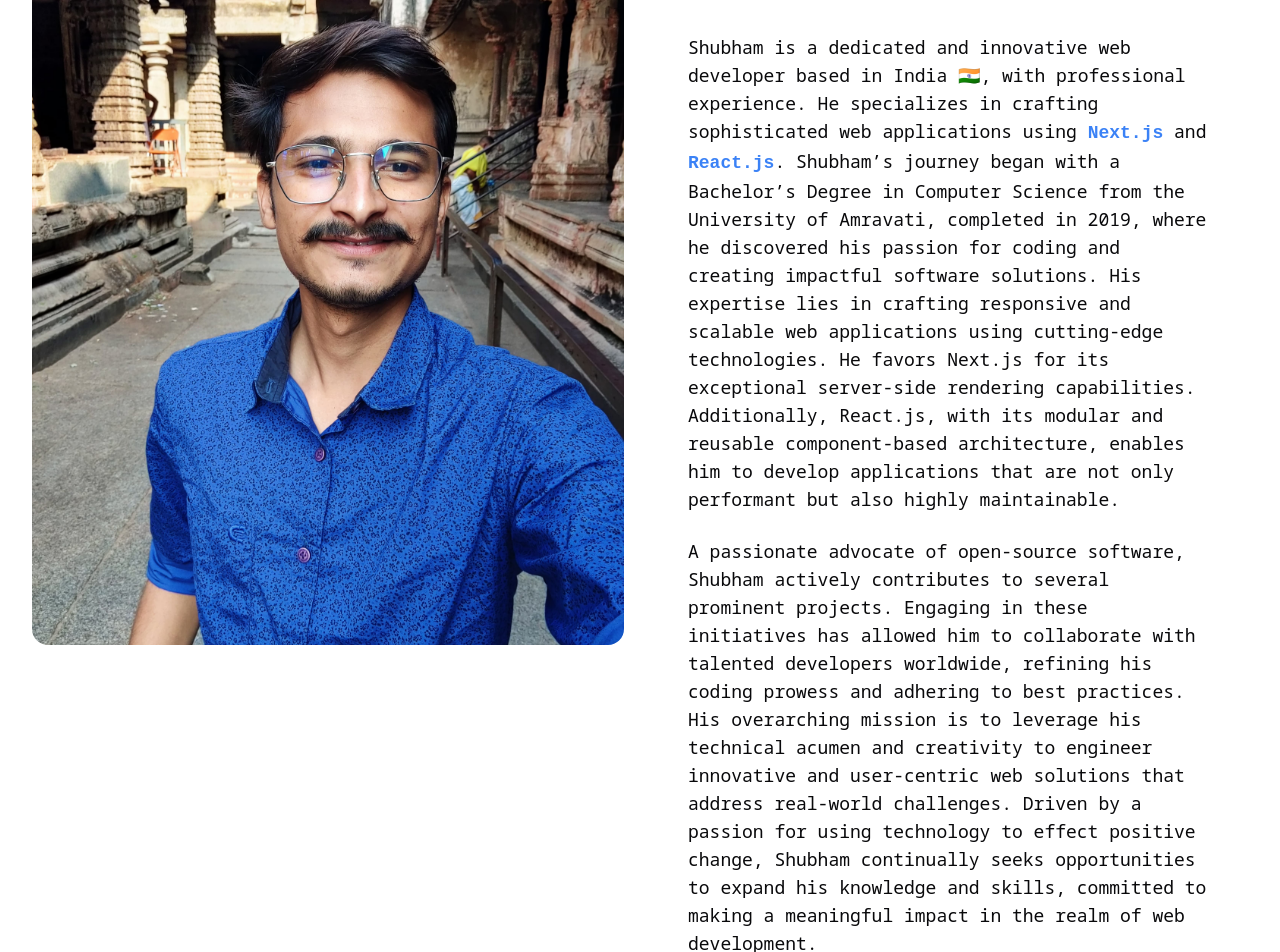
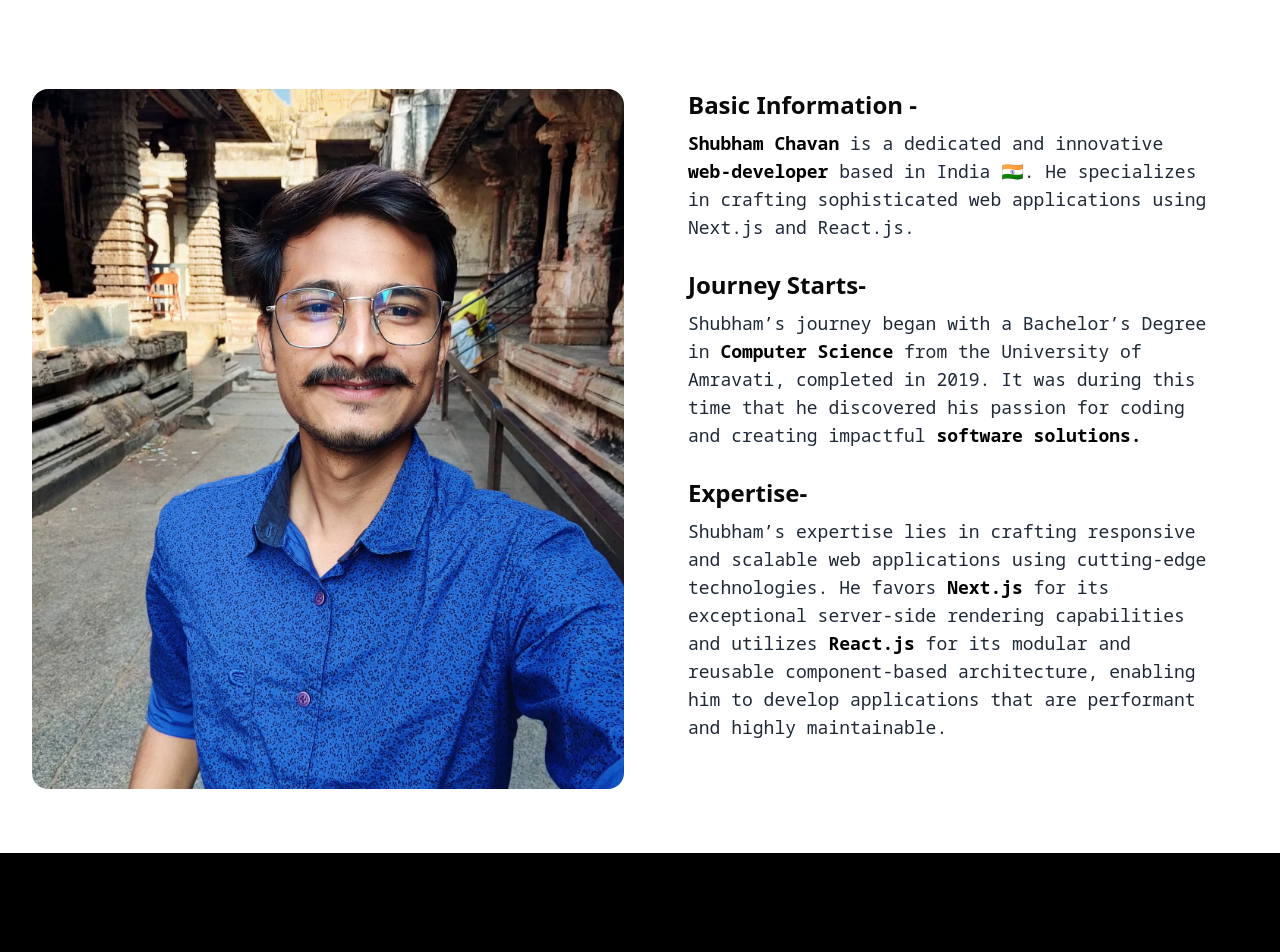
Before and after one commit to imshubhamchavan/official-website, a Next.js app: page /about in a window 1280 px wide. Shown: the part 240-1192 px from the top of the page. Built offline with nearby package versions, Linux system fonts and the light colour scheme.

Commit message:
changes in fonts and major change in about page

```diff
--- a/app/about/page.tsx
+++ b/app/about/page.tsx
@@ -6,6 +6,9 @@ export default function About() {
   return (
     <div>
       <title>About|Shubham Chavan</title>
+      <h1 className="text-4xl lg:text-8xl rubik-scribble text-center text-gray-300 ml-5 mr-5 mt-12">
+        About me !
+      </h1>
       <div className="max-w-7xl w-full px-4 md:px-8 mx-auto mt-14">
         <div className="grid grid-cols-1 lg:grid-cols-4 gap-8 mb-14">
           <Image
@@ -14,52 +17,47 @@ export default function About() {
             className="col-span-2 h-[700px] object-cover animate-slide-in rounded-2xl mt-8 bg-gray-100 "
             priority
           />
+
           <div className="col-span-1 lg:col-span-2 h-full min-h-[500px] lg:min-h-[300px] rounded-2xl p-8">
-            <h1 className="text-2xl lg:text-4xl rubik-scribble-regular text-gray-600 mb-4">
-              About
-            </h1>
-            <div className="lg:text-lg noto-sans-mono">
+            <div className="lg:text-lg ">
               <div className="mb-6">
-                <p className="animate-slide-in-right mt-12">
-                  Shubham is a dedicated and innovative web developer based in
-                  India 🇮🇳, with professional experience. He specializes in
-                  crafting sophisticated web applications using{" "}
-                  <span className="source-code-pro text-blue-500">
-                    Next.js{" "}
-                  </span>{" "}
-                  and
-                  <span className="source-code-pro text-blue-500">
-                    {" "}
-                    React.js
-                  </span>
-                  . Shubham’s journey began with a Bachelor’s Degree in Computer
-                  Science from the University of Amravati, completed in 2019,
-                  where he discovered his passion for coding and creating
-                  impactful software solutions. His expertise lies in crafting
-                  responsive and scalable web applications using cutting-edge
-                  technologies. He favors Next.js for its exceptional
-                  server-side rendering capabilities. Additionally, React.js,
-                  with its modular and reusable component-based architecture,
-                  enables him to develop applications that are not only
-                  performant but also highly maintainable.
-                </p>
-              </div>
 
-              <div className="mb-6">
-                <p className="animate-slide-in">
-                  A passionate advocate of open-source software, Shubham
-                  actively contributes to several prominent projects. Engaging
-                  in these initiatives has allowed him to collaborate with
-                  talented developers worldwide, refining his coding prowess and
-                  adhering to best practices. His overarching mission is to
-                  leverage his technical acumen and creativity to engineer
-                  innovative and user-centric web solutions that address
-                  real-world challenges. Driven by a passion for using
-                  technology to effect positive change, Shubham continually
-                  seeks opportunities to expand his knowledge and skills,
-                  committed to making a meaningful impact in the realm of web
-                  development.
-                </p>
+                {/* information section */}
+
+                <div className="content ">
+                  <div className="key-point ">
+                    <h3 className="mb-2 text-1xl lg:text-2xl rubik-scribble">Basic Information -</h3>
+                    <p className="text-lg noto-sans text-gray-800">
+                    <span className="font-extrabold  text-black">Shubham Chavan </span>is a dedicated and innovative <span className="font-extrabold  text-black"> web-developer </span>
+                      based in India 🇮🇳. He specializes in crafting
+                      sophisticated web applications using Next.js and React.js.
+                    </p>
+                  </div><br />
+
+                  <div className="key-point ">
+                    <h3 className="mb-2 text-1xl lg:text-2xl rubik-scribble ">Journey Starts-</h3>
+                    <p className="text-lg noto-sans text-gray-800">
+                      Shubham’s journey began with a Bachelor’s Degree in
+                      <span className="font-extrabold  text-black"> Computer Science</span> from the University of Amravati,
+                      completed in 2019. It was during this time that he
+                      discovered his passion for coding and creating impactful<span className="font-extrabold text-black"> software solutions.</span>
+
+                    </p>
+                  </div><br />
+
+                  <div className="key-point">
+                    <h3 className="mb-2 text-1xl lg:text-2xl rubik-scribble ">Expertise-</h3>
+                    <p className="text-lg noto-sans text-gray-800">
+                      Shubham’s expertise lies in crafting responsive and
+                      scalable web applications using cutting-edge technologies.
+                      He favors<span className="font-extrabold  text-black"> Next.js </span>for its exceptional server-side
+                      rendering capabilities and utilizes<span className="font-extrabold  text-black"> React.js </span>for its
+                      modular and reusable component-based architecture,
+                      enabling him to develop applications that are performant
+                      and highly maintainable.
+                    </p>
+                  </div>
+                </div>
               </div>
             </div>
           </div>
--- a/app/components/AboutSection.tsx
+++ b/app/components/AboutSection.tsx
@@ -67,15 +67,15 @@ export function AboutSection() {
   return (
     <div className="  mt-24 font-thin">
       <div className="flex space-x-8 flex flex-col">
-        <h1 className="text-4xl lg:text-6xl rubik-scribble text-center text-gray-800 ml-5">
+        <h1 className="text-4xl lg:text-8xl rubik-scribble text-center text-gray-300 ml-5 mr-5">
           Skills and Technologies
         </h1>
         <div className="mt-8  text-center">
 
-        <p className="noto-sans text-gray-500 max-w-3xl w-full px-4 md:px-8 mx-auto">Welcome! Take a moment to explore the diverse range of skills and technologies I utilize. From cutting-edge web technologies and frameworks to essential design tools and programming languages.</p>
+        <p className="noto-sans text-gray-800 max-w-2xl w-full px-4 md:px-8 mx-auto">Welcome! Take a moment to explore the diverse range of <span className="font-extrabold">skills</span>  and technologies I utilize. From cutting-edge web technologies and <span className="font-extrabold">frameworks</span> to essential design tools and programming languages.</p>
 </div>
       </div>
-      <div className=" mt-4 ">
+      <div className=" mt-24 ">
       <Card className="col-span-1 lg:col-span-2 border-none p-8 bg-transparent">
   <CardContent className="flex flex-wrap justify-center items-center gap-8 ">
     {icons.map((item, index) => (
--- a/app/components/Hero.tsx
+++ b/app/components/Hero.tsx
@@ -33,11 +33,12 @@ export function Hero() {
     <div className="grid grid-cols-1 lg:grid-cols-3 h-full">
       <title>Shubham Chavan | Portfolio</title>
       <div className="col-span-1 lg:col-span-2 animate-slide-in h-full min-h-[500px] lg:min-h-[300px] rounded-2xl p-8 mt-16">
-      <h1 className="text-4xl font-bold rubik-scribble-regular text-gray-500 sm:text-3xl lg:text-7xl sm:text-center sm:mx-auto">
+      <div className="sm:text-center">
+      <h1 className="text-4xl font-bold rubik-scribble-regular text-gray-600 sm:text-4xl lg:text-7xl sm:text-center sm:mx-auto">
   SHUBHAM CHAVAN
-</h1>
+</h1></div>
 {" "}
-        <div className="text-center rubik-scribble-regular text-gray-300">
+        <div className="text-center rubik-scribble-regular text-gray-400">
           <h2>Frontend Developer</h2>
         </div>
         <br />
--- a/app/components/Navbar.tsx
+++ b/app/components/Navbar.tsx
@@ -64,7 +64,7 @@ export function Navbar() {
                 <Link href={item.href} legacyBehavior passHref>
                   <NavigationMenuLink
                     active={pathname === item.href}
-                    className={navigationMenuTriggerStyle()}
+                    className= {navigationMenuTriggerStyle()}
                   >
                      {item.icon && <item.icon className="inline-block w-4 h-4 mr-2" />}
                     {item.name}
@@ -84,7 +84,7 @@ export function Navbar() {
             className="relative overflow-hidden px-4 py-4 mt-4 hidden sm:flex  rounded-full text-xsm border-black hover:text-white group"
           >
             <span className="relative text-1xl z-10">
-              <a href="mailto:imshubhamchavan@gmail.com">Contact</a>
+              <a href="mailto:imshubhamchavan@gmail.com">Connect me</a>
             </span>
             <span className="absolute inset-0 bg-black transition-all duration-300 ease-in-out transform translate-y-full group-hover:translate-y-0"></span>
           </Button>
--- a/app/projects/page.tsx
+++ b/app/projects/page.tsx
@@ -24,10 +24,10 @@ export default async function ProjectsPage() {
     <div className="mt-20">
       <title>Projects|Shubham Chavan</title>
       <section className="max-w-3xl w-full px-4 md:px-8 mx-auto">
-      <h1 className="text-6xl lg:text-6xl rubik-scribble text-gray-800 text-center">
+      <h1 className="text-4xl lg:text-8xl rubik-scribble text-center text-gray-300 ml-5 mr-5 ">
         Projects
       </h1>
-      <p className="text-1xl lg:text-1xl noto-sans text-gray-500  mt-6 mb-4 text-center">
+      <p className="text-1xl lg:text-1xl noto-sans text-gray-500  mt-12 mb-4 text-center">
         Explore my diverse range of projects showcasing my expertise in web
         development, including responsive design, dynamic web applications, and
         creative solutions. Each project highlights my skills in modern
@@ -60,7 +60,7 @@ export default async function ProjectsPage() {
                 <div className="mt-3 flex flex-wrap gap-2">
                   {item.tags.map((tagItem, index) => (
                     <span
-                      className="inline-flex source-code-pro font-semibold items-center rounded-md bg-primary/10 px-3 py-1.5 text-xs sm:text-sm  text-primary ring-2 ring-inset ring-primary/20"
+                      className="inline-flex source-code-pro font-semibold items-center rounded-lg bg-gray-100 px-3 py-1.5 text-xs sm:text-sm  text-gray-600 ring-2 ring-outline ring-white"
                       key={index}
                     >
                       {tagItem}
--- a/components/ui/navigation-menu.tsx
+++ b/components/ui/navigation-menu.tsx
@@ -41,7 +41,7 @@ NavigationMenuList.displayName = NavigationMenuPrimitive.List.displayName;
 const NavigationMenuItem = NavigationMenuPrimitive.Item;
 
 const navigationMenuTriggerStyle = cva(
-  "group inline-flex h-10 w-max items-center justify-center rounded-md bg-background px-4 py-2 text-sm font-medium transition-colors hover:bg-accent hover:text-accent-foreground focus:bg-accent focus:text-accent-foreground focus:outline-none disabled:pointer-events-none disabled:opacity-50 data-[active]:bg-accent/50 data-[state=open]:bg-accent/50"
+  "group inline-flex h-10 w-max items-center justify-center rounded-full bg-background px-4 py-2 text-sm font-medium transition-colors hover:bg-accent hover:text-accent-foreground focus:bg-accent focus:text-accent-foreground focus:outline-none disabled:pointer-events-none disabled:opacity-50 data-[active]:bg-accent/50 data-[state=open]:bg-accent/50"
 );
 
 const NavigationMenuTrigger = React.forwardRef<
```
